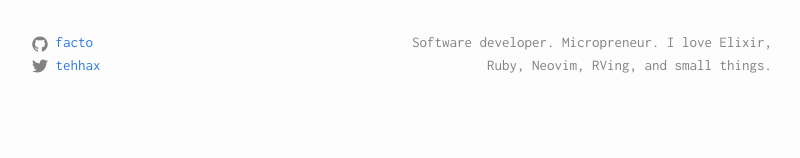
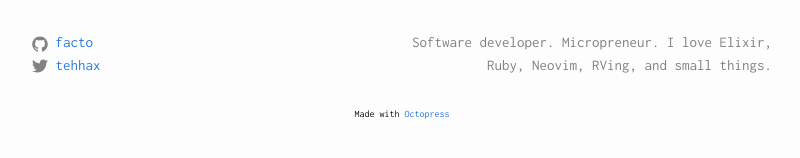
Before and after one commit to facto/facto.github.io, a Jekyll site: the page built from index.html, in a window 1280 px wide. Shown: the part 199-357 px from the top of the page, without its empty margins (238-1038 px from the left). Built offline with Jekyll 4.4.1, drawn with Linux system fonts in a browser that asks for light colours.

Commit message:
Include an Octopress attribution

```diff
--- a/_includes/footer.html
+++ b/_includes/footer.html
@@ -26,4 +26,6 @@
 
   </div>
 
+  <p class="made-with">Made with <a href="http://octopress.org">Octopress</a></p>
+
 </footer>
--- a/_sass/_layout.scss
+++ b/_sass/_layout.scss
@@ -98,6 +98,11 @@
 
     .description {
         text-align: right;
+    }
+
+    .made-with {
+        text-align: center;
+        font-size: 10px;
     }
 }
 
```
